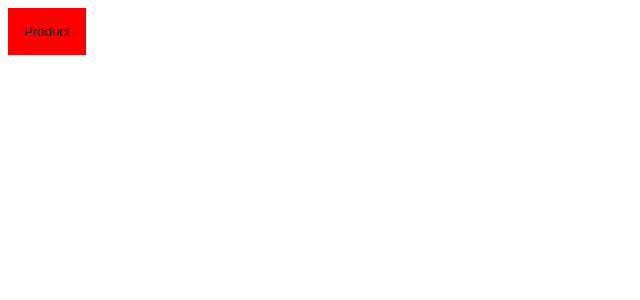
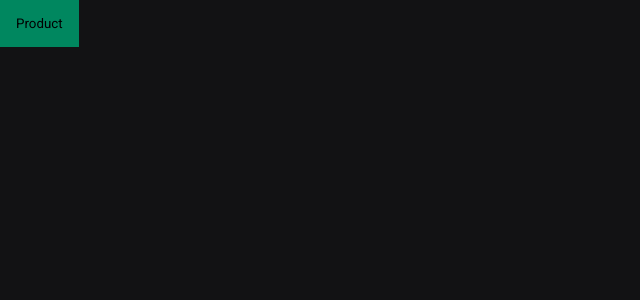
Before and after one commit to gustavosalviato/ignite-shop, a Next.js app: page /product/1 in a window 1280 px wide. Shown: the top 300 px of the page, without its empty margins (0-640 px from the left). Built offline with nearby package versions, Linux system fonts and the light colour scheme.

Commit message:
Configuração de estilização global

```diff
--- a/src/pages/_app.tsx
+++ b/src/pages/_app.tsx
@@ -1,4 +1,7 @@
 import type { AppProps } from 'next/app'
+import { globalStyles } from '../styles/global'
+
+globalStyles()
 
 export default function App({ Component, pageProps }: AppProps) {
   return <Component {...pageProps} />
--- a/src/pages/product/[id].tsx
+++ b/src/pages/product/[id].tsx
@@ -1,10 +1,4 @@
-import { styled } from "../../styles"
-
-const Button = styled('button', {
-    backgroundColor: "$tomato",
-    padding: '16px',
-    border: '0',
-})
+import { Button } from "./styles"
 
 export const Product = () => {
     return (
--- /dev/null
+++ b/src/pages/product/styles.ts
@@ -0,0 +1,7 @@
+import { styled } from "../../styles";
+
+export const Button = styled('button', {
+    backgroundColor: "$green500",
+    padding: '16px',
+    border: '0',
+})
--- /dev/null
+++ b/src/styles/global.ts
@@ -0,0 +1,23 @@
+import { globalCss } from ".";
+
+export const globalStyles = globalCss({
+    '*': {
+        margin: 0,
+        padding: 0,
+    },
+
+    body: {
+        backgroundColor: '$gray900',
+        color: '$gray100',
+        '-webkit-font-smoothing': 'antialiased',
+    },
+
+    'body, input, textarea, button': {
+        fontFamily: 'Roboto',
+        fontWeight: 400,
+    },
+
+    'button': {
+        cursor: 'pointer',
+    }
+})
--- a/src/styles/index.ts
+++ b/src/styles/index.ts
@@ -12,7 +12,13 @@
 } = createStitches({
     theme: {
         colors: {
-            tomato: 'red',
+            gray900: '#121214',
+            gray800: '#202024',
+            gray300: '#c4c4cc',
+            gray100: '#e1e1e6',
+
+            green500: '#00875f',
+            green300: '#00b37e',
         }
     }
 })
```
